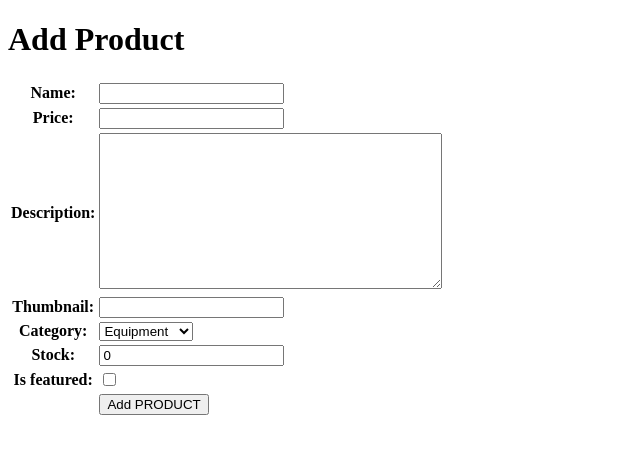
After one commit to FidelAkilah/fidel-football-shop, a Django app: page /create-product in a window 1280 px wide. The commit adds this page. Shown: the top 454 px of the page, without its empty margins (0-640 px from the left). Run offline with Django 5.2, Linux system fonts and the light colour scheme.

Commit message:
Tugas 3 Individu

```diff
--- a/fidel_football_shop/settings.py
+++ b/fidel_football_shop/settings.py
@@ -30,7 +30,9 @@ DEBUG = True
 
 ALLOWED_HOSTS = ["localhost", "127.0.0.1", "fidel-akilah-fidelfootballshop.pbp.cs.ui.ac.id"]
 
-
+CSRF_TRUSTED_ORIGINS = [
+    "http://fidel-akilah-fidelfootballshop.pbp.cs.ui.ac.id",
+]
 # Application definition
 
 INSTALLED_APPS = [
@@ -58,7 +60,7 @@ ROOT_URLCONF = "fidel_football_shop.urls"
 TEMPLATES = [
     {
         "BACKEND": "django.template.backends.django.DjangoTemplates",
-        "DIRS": [],
+        "DIRS": [BASE_DIR / 'templates'],
         "APP_DIRS": True,
         "OPTIONS": {
             "context_processors": [
--- /dev/null
+++ b/main/forms.py
@@ -0,0 +1,7 @@
+from django import forms
+from .models import Product
+
+class ProductForm(forms.ModelForm):
+    class Meta:
+        model = Product
+        fields = ['name', 'price', 'description', 'thumbnail', 'category', 'stock', 'is_featured']
--- a/main/models.py
+++ b/main/models.py
@@ -1,27 +1,45 @@
-from django.db import models
-
-# Create your models here.
 import uuid
 from django.db import models
 
 class Product(models.Model):
+    CATEGORY_CHOICES = [
+        ('footwear', 'Footwear'),
+        ('apparel', 'Apparel'),
+        ('equipment', 'Equipment'),
+        ('accessories', 'Accessories'),
+        ('fitness', 'Fitness'),
+        ('outdoor', 'Outdoor'),
+    ]
 
+    id = models.UUIDField(primary_key=True, default=uuid.uuid4, editable=False)
     name = models.CharField(max_length=200)
     price = models.IntegerField()
     description = models.TextField()
-    thumbnail = models.URLField()
-    category = models.CharField(max_length=100)
-    is_featured = models.BooleanField(default=True)
-
-
+    thumbnail = models.URLField(blank=True, null=True)
+    category = models.CharField(max_length=20, choices=CATEGORY_CHOICES, default='equipment')
+    stock = models.PositiveIntegerField(default=0)
+    product_views = models.PositiveIntegerField(default=0)
+    created_at = models.DateTimeField(auto_now_add=True, null=True)
+    is_featured = models.BooleanField(default=False)
 
     def __str__(self):
         return self.name
 
     @property
-    def is_news_hot(self):
-        return self.news_views > 20
+    def is_product_popular(self):
+        return self.product_views > 50
+
+    @property
+    def is_in_stock(self):
+        return self.stock > 0
+
+    @property
+    def formatted_price(self):
+        return f"Rp {self.price:,}"
 
     def increment_views(self):
-        self.news_views += 1
+        self.product_views += 1
         self.save()
+
+    class Meta:
+        ordering = ['-created_at']
--- /dev/null
+++ b/main/templates/create_product.html
@@ -0,0 +1,18 @@
+{% extends 'base.html' %}
+{% block content %}
+<h1>Add Product</h1>
+
+<form method="POST">
+  {% csrf_token %}
+  <table>
+    {{ form.as_table }}
+    <tr>
+      <td></td>
+      <td>
+        <input type="submit" value="Add PRODUCT" />
+      </td>
+    </tr>
+  </table>
+</form>
+
+{% endblock %}
--- a/main/urls.py
+++ b/main/urls.py
@@ -1,8 +1,10 @@
 from django.urls import path
-from main.views import show_main
+from main.views import show_main, create_product, show_product, show_xml, show_json
 
 app_name = 'main'
 
 urlpatterns = [
     path('', show_main, name='show_main'),
+    path('create-product', create_product, name='create_product'),
+    path('product/<uuid:id>', show_product, name='show_product'),
 ]
--- a/main/views.py
+++ b/main/views.py
@@ -1,11 +1,63 @@
-from django.shortcuts import render
+from django.shortcuts import render, redirect, get_object_or_404
+from main.forms import ProductForm
+from main.models import Product
+from django.http import HttpResponse
+from django.core import serializers
 
-# Create your views here.
+def show_json(request):
+    product_list = Product.objects.all()
+    json_data = serializers.serialize("json", product_list)
+    return HttpResponse(json_data, content_type="application/json")
+
+def show_json_by_id(request, product_id):
+    try:
+        product_item = Product.objects.get(pk=product_id)
+        json_data = serializers.serialize("json", [product_item])
+        return HttpResponse(json_data, content_type="application/json")
+    except Product.DoesNotExist:
+        return HttpResponse(status=404)
+
+def show_xml(request):
+     product_list = Product.objects.all()
+     xml_data = serializers.serialize("xml", product_list)
+     return HttpResponse(xml_data, content_type="application/xml")
+
+def show_xml_by_id(request, product_id):
+    try:
+        product_item = Product.objects.filter(pk=product_id)
+        xml_data = serializers.serialize("xml", product_item)
+        return HttpResponse(xml_data, content_type="application/xml")
+    except Product.DoesNotExist:
+        return HttpResponse(status=404)
+
 def show_main(request):
+    product_list = Product.objects.all()
+
     context = {
         'npm' : '2406358636',
         'name': 'Fidel Akilah',
-        'class': 'PBP F'
+        'class': 'PBP F',
+        'product_list': product_list
     }
 
     return render(request, "main.html", context)
+
+def create_product(request):
+    form = ProductForm(request.POST or None)
+
+    if form.is_valid() and request.method == "POST":
+        form.save()
+        return redirect('main:show_main')
+
+    context = {'form': form}
+    return render(request, "create_product.html", context)
+
+def show_product(request, id):
+    product = get_object_or_404(Product, pk=id)
+    product.increment_views()
+
+    context = {
+        'product': product
+    }
+
+    return render(request, "product_detail.html", context)
--- /dev/null
+++ b/templates/base.html
@@ -0,0 +1,13 @@
+{% load static %}
+<!DOCTYPE html>
+<html lang="en">
+<head>
+    <meta charset="UTF-8" />
+    <meta name="viewport" content="width=device-width, initial-scale=1.0" />
+    {% block meta %} {% endblock meta %}
+</head>
+
+<body>
+    {% block content %} {% endblock content %}
+</body>
+</html>
```
Also changed, not shown: main/templates/main.html (+45 -6 lines), main/templates/product_detail.html (added, +23 -0 lines), README.md, main/migrations/0003_alter_product_options_product_created_at_and_more.py (added).
